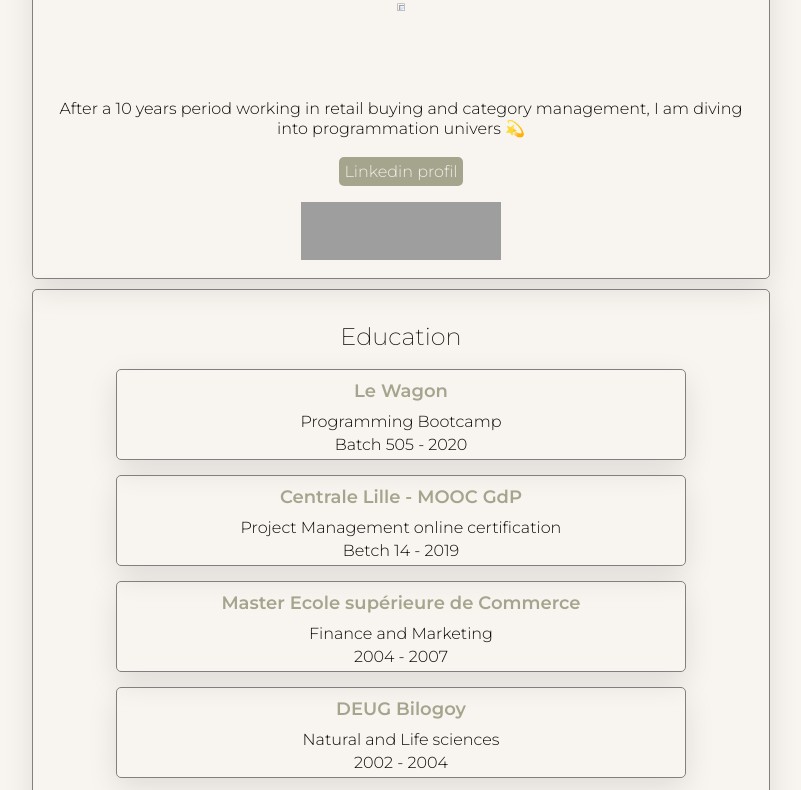
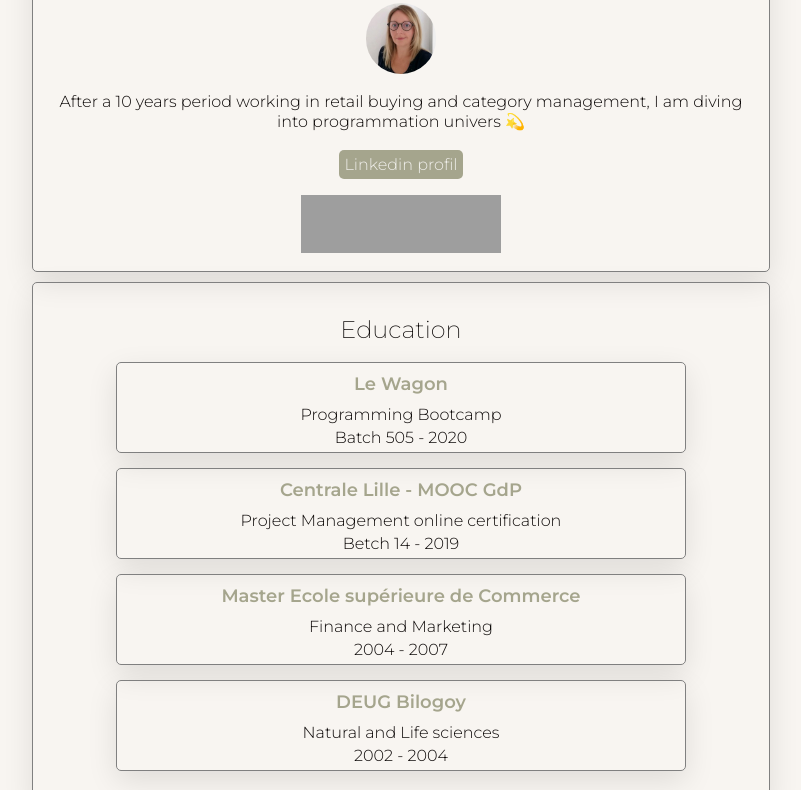
Before and after one commit to carojaz/profile, a plain HTML site: page index.html in a window 1280 px wide. Shown: the part 98-888 px from the top of the page, without its empty margins (239-1040 px from the left). Drawn offline with Linux system fonts and the light colour scheme; the site is published under a folder, as on GitHub Pages, so addresses that start at the root find nothing; grey boxes are pictures that could not be loaded.

Commit message:
make my profile prettier

```diff
--- a/index.html
+++ b/index.html
@@ -12,7 +12,7 @@
   <div class="container">
     <div class="card">
       <h1>Caroline Jasinski</h1>
-        <img src="/images/caro.jpeg" alt="Caro profil picture">
+        <img src="./images/caro.jpeg" alt="Caro profil picture">
         <p>After a 10 years period working in retail buying and category management, I am diving into programmation univers 💫</p><br>
         <a class="button" href="https://www.linkedin.com/in/caroline-jasinski-300446a/" target="_blank">Linkedin profil</a><br>
         <iframe class="gif" src="https://giphy.com/embed/W3a0nEgZ6Cr9FWffRu" width="200" height="58" frameBorder="0" class="giphy-embed" allowFullScreen></iframe><p><a href="https://giphy.com/gifs/nerdist-star-wars-baby-yoda-the-mandalorian-W3a0nEgZ6Cr9FWffRu"></a></p>
```
